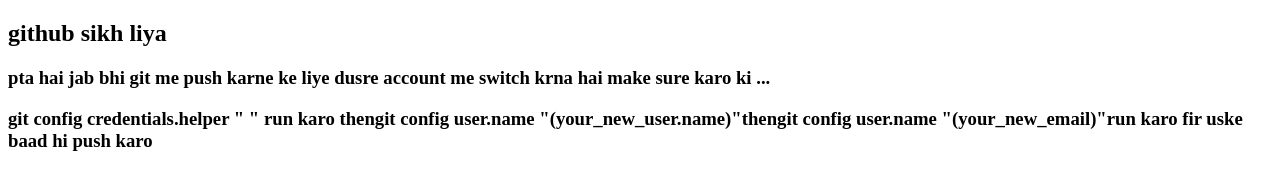
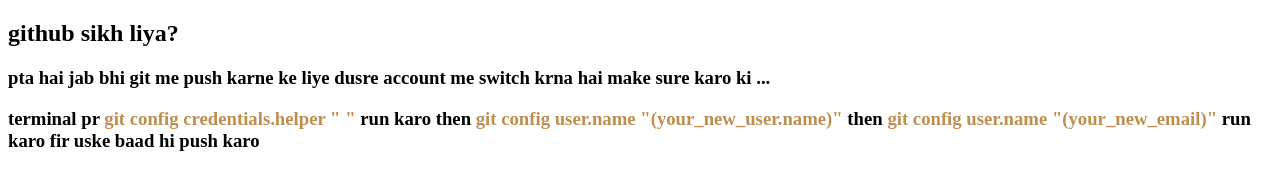
Before and after one commit to anshu78github/1-git_project, a plain HTML site: page index2.html in a window 1280 px wide. Drawn offline with Linux system fonts and the light colour scheme.

Commit message:
debugged css styling and linked to corresponding html

```diff
--- a/index2.css
+++ b/index2.css
@@ -1,3 +1,3 @@
 span{
- color:aqua
+ color:rgb(191, 142, 81)
 }
--- a/index2.html
+++ b/index2.html
@@ -4,13 +4,13 @@
     <meta charset="UTF-8">
     <meta name="viewport" content="width=device-width, initial-scale=1.0">
     <title>Index 2</title>
-    <style src="index2.css"></style>
+    <link rel="stylesheet" href="index2.css">
 </head>
 <body>
     <h2>
-        github sikh liya
+        github sikh liya?
     </h2>
     <h3>pta hai jab bhi git me push karne ke liye dusre account me switch krna hai make sure karo ki ... </h3>
-    <h3><span>git config credentials.helper " "</span> run karo then<span>git config user.name "(your_new_user.name)"</span>then<span>git config user.name "(your_new_email)"</span>run karo fir uske baad hi push karo</h3>
+    <h3> terminal pr <span>git config credentials.helper " "</span> run karo then<span> git config user.name "(your_new_user.name)" </span>then <span>git config user.name "(your_new_email)" </span>run karo fir uske baad hi push karo</h3>
 </body>
 </html>
```
